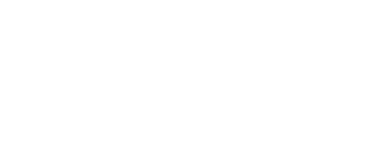
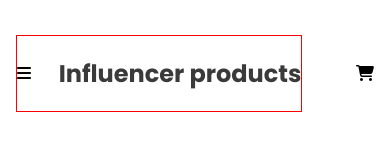
Before and after one commit to rahimbd7/Influencer_Gear_Project, a plain HTML site: page index.html in a window 390 px wide. Drawn offline with Linux system fonts and the light colour scheme.

Commit message:
menu responsive has done

```diff
--- a/css/responsive.css
+++ b/css/responsive.css
@@ -0,0 +1,24 @@
+@media screen and (max-width:575px) {
+    .header_contents {
+        margin: 35px 16px 0px 16px;
+    }
+
+    .logo {
+        /* gap:50%; */
+        width: 80%;
+        justify-content: space-between;
+        border: 1px solid red;
+    }
+
+    .logo h1 {
+        text-align: center;
+    }
+
+    .logo .nav_left {
+        display: block;
+    }
+
+    .menu {
+        display: none;
+    }
+}
--- a/css/style.css
+++ b/css/style.css
@@ -0,0 +1,70 @@
+@import url('https://fonts.googleapis.com/css2?family=Inter:wght@400;700&family=Manrope:wght@700&family=Poppins:wght@400;500;600;700&display=swap');
+
+/* Common styles */
+
+* {
+    box-sizing: border-box;
+}
+
+body {
+    margin: 0;
+    padding: 0;
+    font-family: 'Inter', sans-serif;
+    font-family: 'Manrope', sans-serif;
+    font-family: 'Poppins', sans-serif;
+}
+
+
+/* Header section styles */
+
+.header_contents {
+    margin: 89px 120px 0px 120px;
+}
+
+nav {
+    display: flex;
+    justify-content: space-between;
+    align-items: center;
+}
+
+.logo {
+    display: flex;
+    align-items: center;
+}
+
+.logo .nav_left {
+    display: none;
+}
+
+.logo h1 {
+    color: #3A3A3A;
+    font-family: Poppins;
+    font-size: 1.5rem;
+    font-style: normal;
+    font-weight: 700;
+    line-height: normal;
+}
+
+.nav_right {
+    display: flex;
+    align-items: center;
+    gap: 34px;
+}
+
+.menu {
+    list-style-type: none;
+    display: flex;
+    align-items: center;
+    gap: 34px;
+
+}
+
+.menu a {
+    text-decoration: none;
+    color: #3A3A3A;
+    font-family: Poppins;
+    font-size: 1rem;
+    font-style: normal;
+    font-weight: 600;
+    line-height: normal;
+}
--- a/index.html
+++ b/index.html
@@ -1,5 +1,6 @@
 <!DOCTYPE html>
 <html lang="en">
+
 <head>
     <meta charset="UTF-8">
     <meta name="viewport" content="width=device-width, initial-scale=1.0">
@@ -7,7 +8,35 @@
     <link rel="stylesheet" href="./css/style.css">
     <link rel="stylesheet" href="./css/responsive.css">
 </head>
+
 <body>
+    <!--    header section     -->
+    <header>
+        <div class="header_contents">
+            <nav>
+                <div class="logo">
+                    <div class="nav_left">
+                        <i class="fa-solid fa-bars"></i>
+                    </div>
+                    <h1>Influencer products</h1>
+                </div>
+                <div class="nav_right">
+                    <div class="menu">
+                        <li><a href="">Home</a></li>
+                        <li><a href="">Products</a></li>
+                        <li><a href="">Sign up</a></li>
+                        <li><a href="">Log in</a></li>
+                        <li><a href=""><i class="fa-solid fa-magnifying-glass"></i></a></li>
+                    </div>
+                    <div class="checkout">
+                        <i class="fa-solid fa-cart-shopping"></i>
+                    </div>
+                </div>
+            </nav>
+        </div>
+    </header>
+    <!-- Add fonts awesome Js -->
+    <script src="https://kit.fontawesome.com/da6d19fd38.js" crossorigin="anonymous"></script>
+</body>
 
-</body>
 </html>
```
